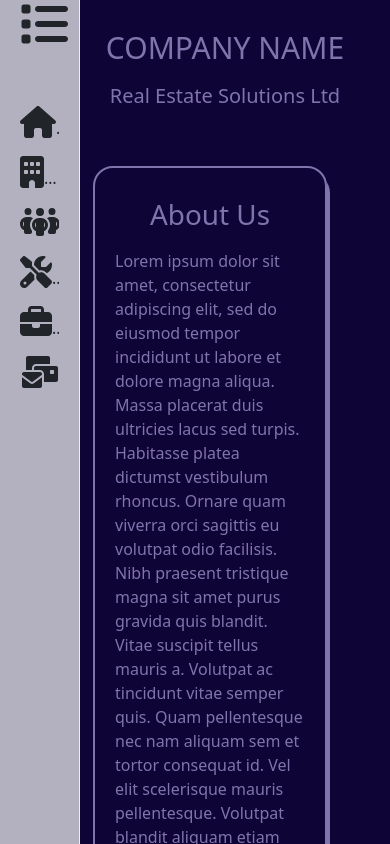
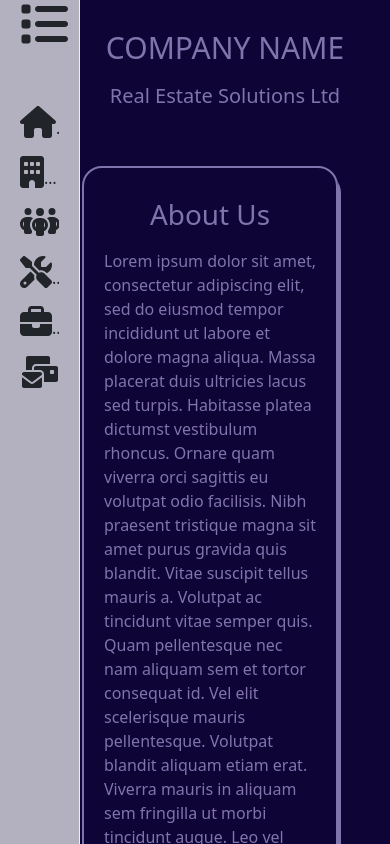
Before and after one commit to Ify-Jas/propertysite, a React (Create React App) app: page /company in a window 390 px wide. Shown: the top 844 px of the page. Built offline with nearby package versions, Linux system fonts and the light colour scheme.

Commit message:
adjusted width of cards in css

```diff
--- a/src/index.css
+++ b/src/index.css
@@ -320,6 +320,7 @@ footer {
     padding: 10px;
   }
 
+
   /* home section */
   .carousel {
     width: 35vh;
@@ -351,6 +352,10 @@ footer {
     color: var(--text) !important;
 
   }
+  /* company section  */
+  .aboutCompany {
+    width: 16rem;
+  }
 
   /* profile section  */
   .profileImage {
@@ -358,7 +363,7 @@ footer {
     width: 150px;
   }
   .profileCard {
-    width: 200px;
+    width: 16rem;
     margin-left: 60px;
   }
   /* services section  */
```
